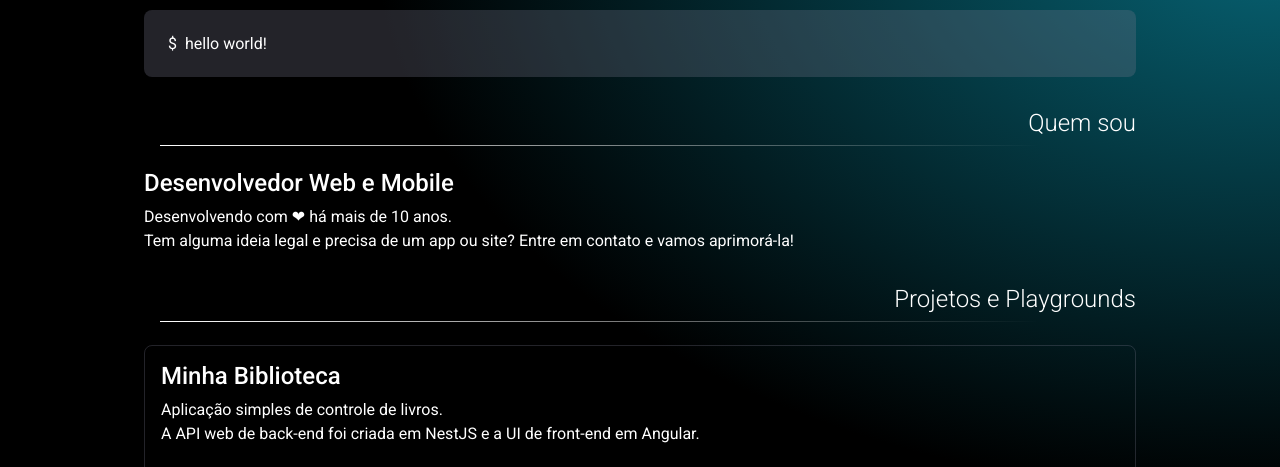
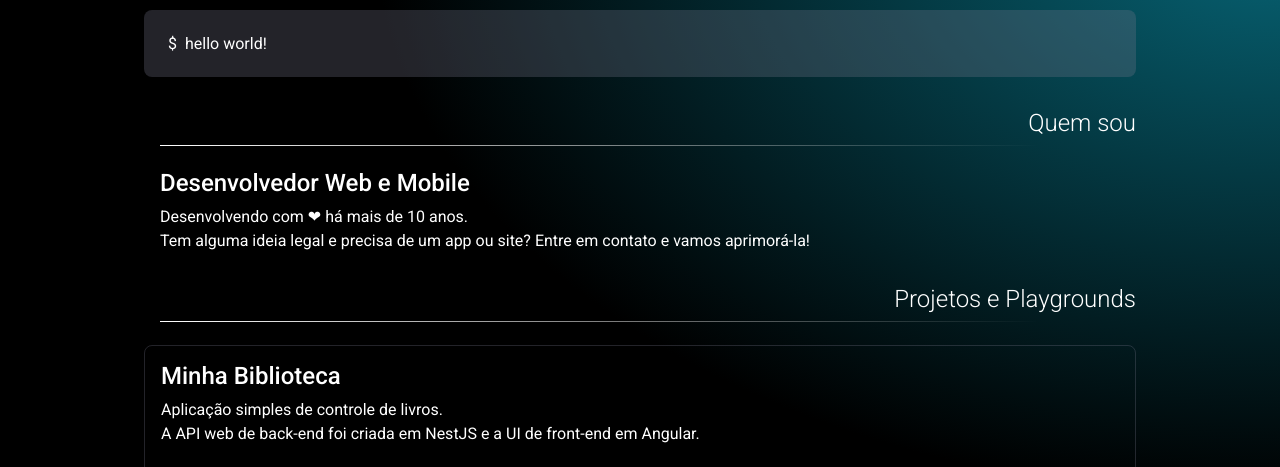
Before and after one commit to leandrofabianjr/leandrofabianjr.github.io, a plain HTML site: page index.html in a window 1280 px wide. Shown: the part 66-533 px from the top of the page. Drawn offline with nearby package versions, Linux system fonts and the light colour scheme.

Commit message:
Update spacing.css

```diff
--- a/spacing.css
+++ b/spacing.css
@@ -104,6 +104,11 @@
   margin-right: var(--space-3) !important;
 }
 
+.mx-3 {
+  margin-right: var(--space-3) !important;
+  margin-left: var(--space-3) !important;
+}
+
 .p-0 {
   padding: 0 !important;
 }
```
